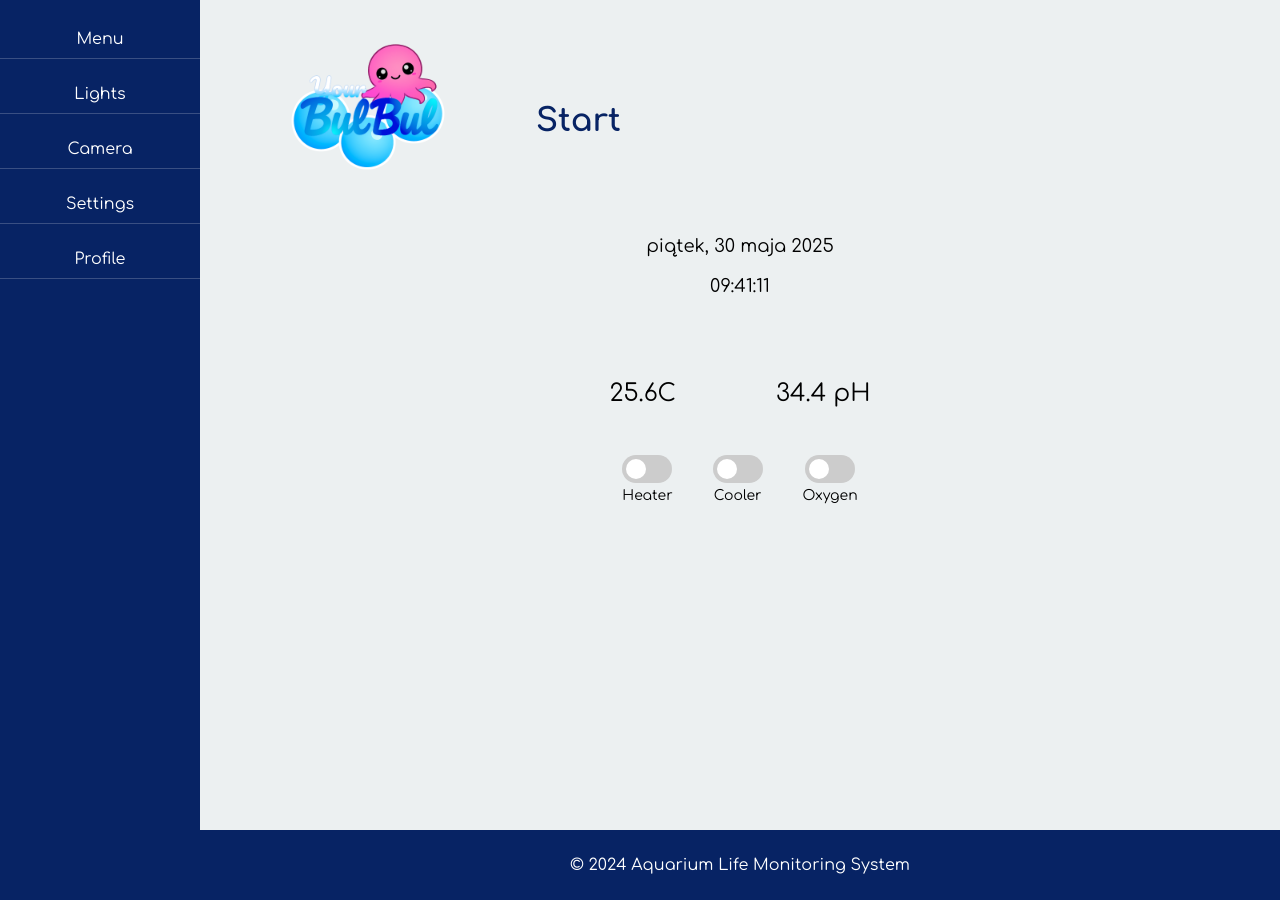
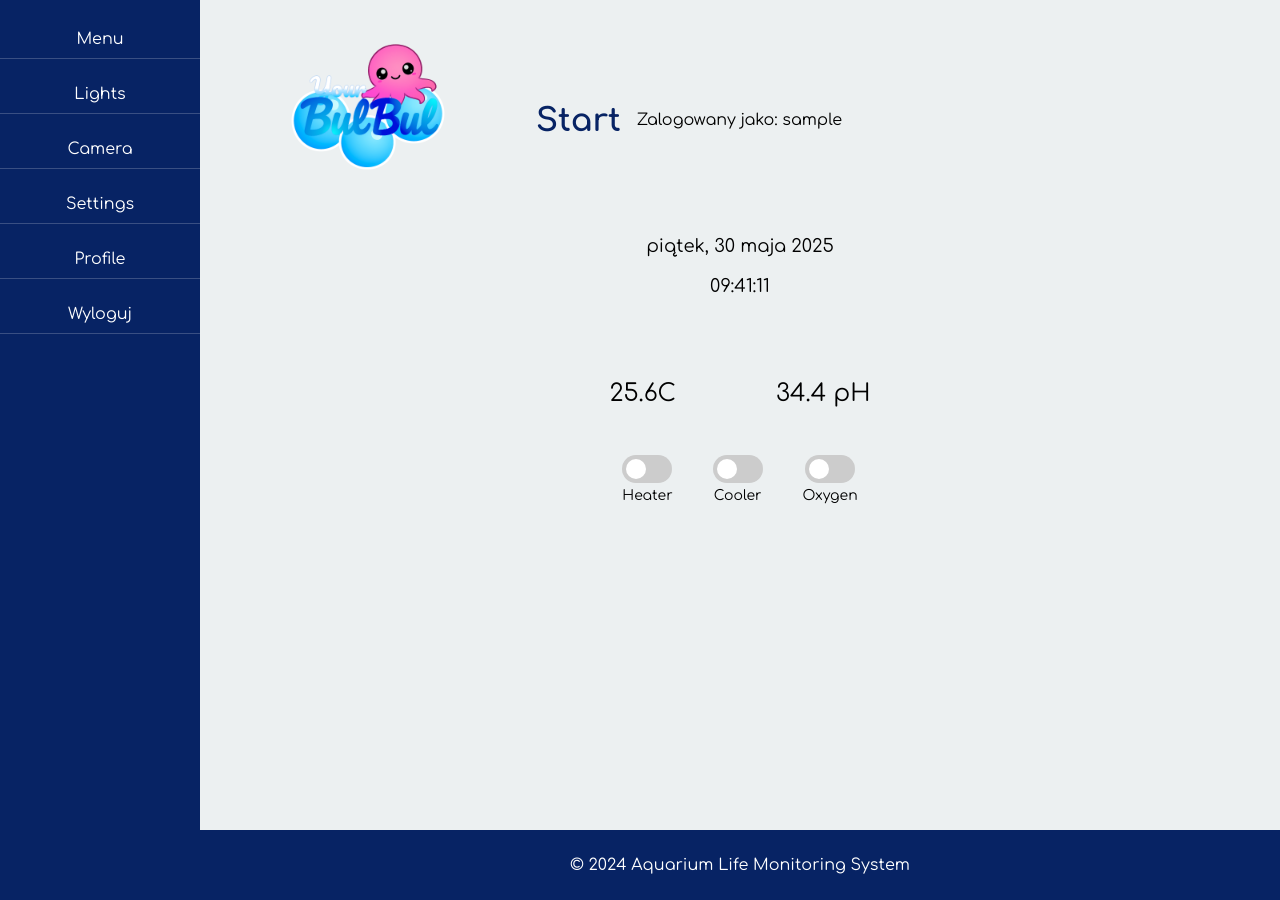
Before and after one commit to Tkapcer/PSCF, a Flask app: page / in a window 1280 px wide. Run offline with Flask 3, Linux system fonts and the light colour scheme; the visitor is signed in with stand-in values (Sample User, id 1).

Commit message:
dodano info o tym kto jest zalogowany i przycisk wyloguj

```diff
--- a/templates/base.html
+++ b/templates/base.html
@@ -8,7 +8,6 @@
     <link rel="preconnect" href="https://fonts.googleapis.com">
     <link rel="preconnect" href="https://fonts.gstatic.com" crossorigin>
     <link href="https://fonts.googleapis.com/css2?family=Comfortaa:wght@300..700&family=EB+Garamond:ital,wght@0,400..800;1,400..800&display=swap" rel="stylesheet">
-
 </head>
 <body>
 <nav class="sidebar">
@@ -18,14 +17,27 @@
         <li><a href="{{ url_for('camera.cam') }}">Camera</a></li>
         <li><a href="{{ url_for('settings.settings_page') }}">Settings</a></li>
         <li><a href="{{ url_for('main.profile') }}">Profile</a></li>
+        {% if current_user.is_authenticated %}
+        <li class="logout-item">
+            <a href="{{ url_for('auth.logout') }}" class="logout-link"
+               onclick="return confirm('Czy na pewno chcesz się wylogować?')">
+                Wyloguj
+            </a>
+        </li>
+        {% endif %}
     </ul>
 </nav>
 
 <main class="content">
-
     <div class="page-header">
         <img src="{{ url_for('static', filename='twojebulbul2.png') }}" alt="Logo" class="logo">
         <h1 class="page-title">{% block page_title %}{% endblock %}</h1>
+        {% if current_user.is_authenticated %}
+
+        <div class="user-info">
+            Zalogowany jako: {{ current_user.username }}
+        </div>
+        {% endif %}
     </div>
     {% block content %}
     {% endblock %}
```
